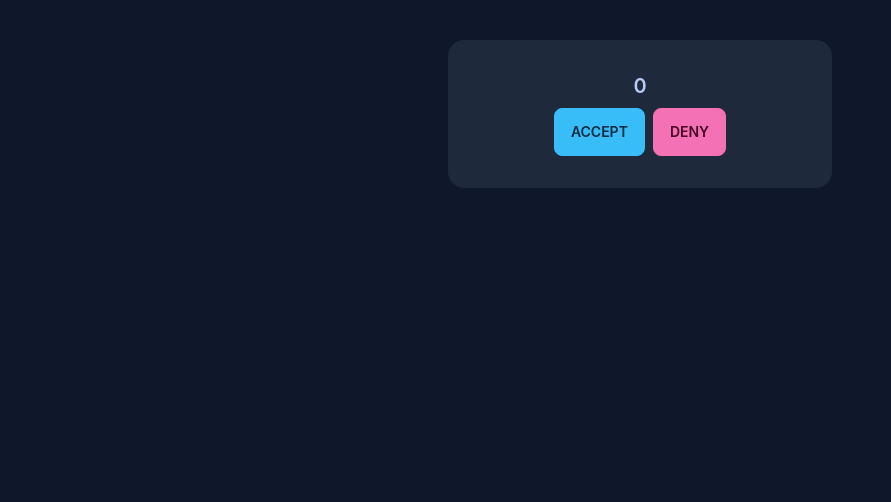
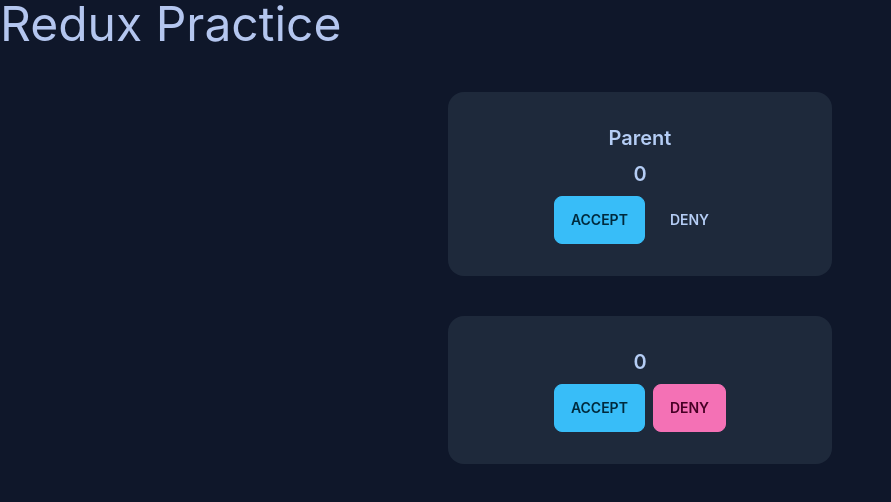
Before and after one commit to mdnaimurrahaman/Redux-Practice, a React (Create React App) app: page / in a window 1280 px wide. Shown: the top 502 px of the page, without its empty margins (0-891 px from the left). Built offline with nearby package versions, Linux system fonts and the light colour scheme.

Commit message:
React data flow and its limitations.

```diff
--- a/src/App.js
+++ b/src/App.js
@@ -1,21 +1,15 @@
 
-import { useState } from 'react';
+
 import './App.css';
+import Parent from './Components/Parent';
 
 
 function App() {
 
-  const [count, setCount] = useState(0);
-
   return (
-    <div className="card w-96 bg-neutral text-neutral-content m-auto mt-10">
-      <div className="card-body items-center text-center">
-        <h2 className="card-title">{count}</h2>
-        <div className="card-actions justify-end">
-          <button className="btn btn-primary" onClick={()=> setCount ((prvCount) => prvCount + 1)}>Accept</button>
-          <button className="btn btn-accent" onClick={()=> setCount ((prvCount) => prvCount -1)}>Deny</button>
-        </div>
-      </div>
+    <div>
+      <h1 className='m-auto text-5xl'>Redux Practice</h1>
+      <Parent/>
     </div>
   );
 }
--- /dev/null
+++ b/src/Components/Chield.js
@@ -0,0 +1,31 @@
+import React from "react";
+
+import { useState } from "react";
+
+const Chield = ({count, setCount}) => {
+  return (
+    <div className="">
+      <div className="card w-96 bg-neutral text-neutral-content m-auto mt-10">
+        <div className="card-body items-center text-center">
+          <h2 className="card-title">{count}</h2>
+          <div className="card-actions justify-end">
+            <button
+              className="btn btn-primary"
+              onClick={() => setCount((prvCount) => prvCount + 1)}
+            >
+              Accept
+            </button>
+            <button
+              className="btn btn-accent"
+              onClick={() => setCount((prvCount) => prvCount - 1)}
+            >
+              Deny
+            </button>
+          </div>
+        </div>
+      </div>
+    </div>
+  );
+};
+
+export default Chield;
--- /dev/null
+++ b/src/Components/Parent.js
@@ -0,0 +1,23 @@
+import React, { useState } from "react";
+import Chield from "./Chield";
+
+const Parent = () => {
+  const [count, setCount] = useState(0);
+  return (
+    <div>
+      <div className="card w-96 bg-neutral text-neutral-content m-auto mt-11">
+        <div className="card-body items-center text-center">
+          <h2 className="card-title">Parent</h2>
+          <h2 className="card-title">{count}</h2>
+          <div className="card-actions justify-end">
+            <button className="btn btn-primary">Accept</button>
+            <button className="btn btn-ghost">Deny</button>
+          </div>
+        </div>
+      </div>
+      <Chield count={count} setCount = {setCount}/>
+    </div>
+  );
+};
+
+export default Parent;
--- a/src/Components/child.js
+++ /dev/null
@@ -1,18 +0,0 @@
-import React from "react";
-
-const child = () => {
-  return (
-    <div className="card w-96 bg-neutral text-neutral-content">
-      <div className="card-body items-center text-center">
-        <h2 className="card-title">Cookies!</h2>
-        <p>We are using cookies for no reason.</p>
-        <div className="card-actions justify-end">
-          <button className="btn btn-primary">Accept</button>
-          <button className="btn btn-ghost">Deny</button>
-        </div>
-      </div>
-    </div>
-  );
-};
-
-export default child;
```
